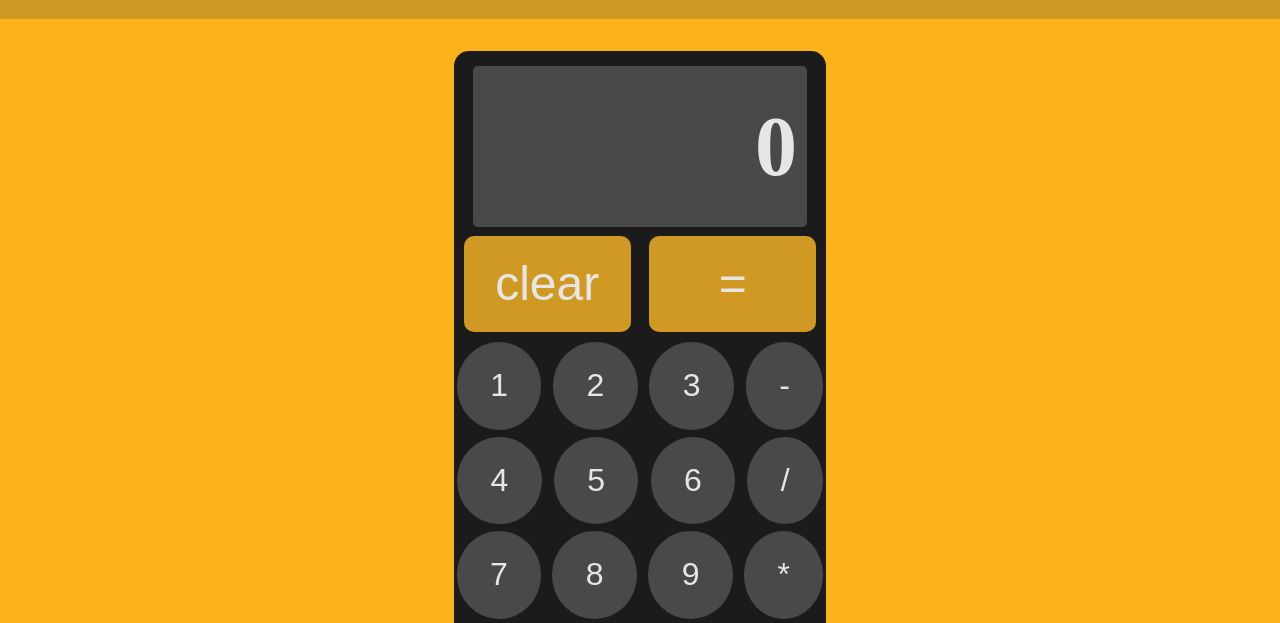
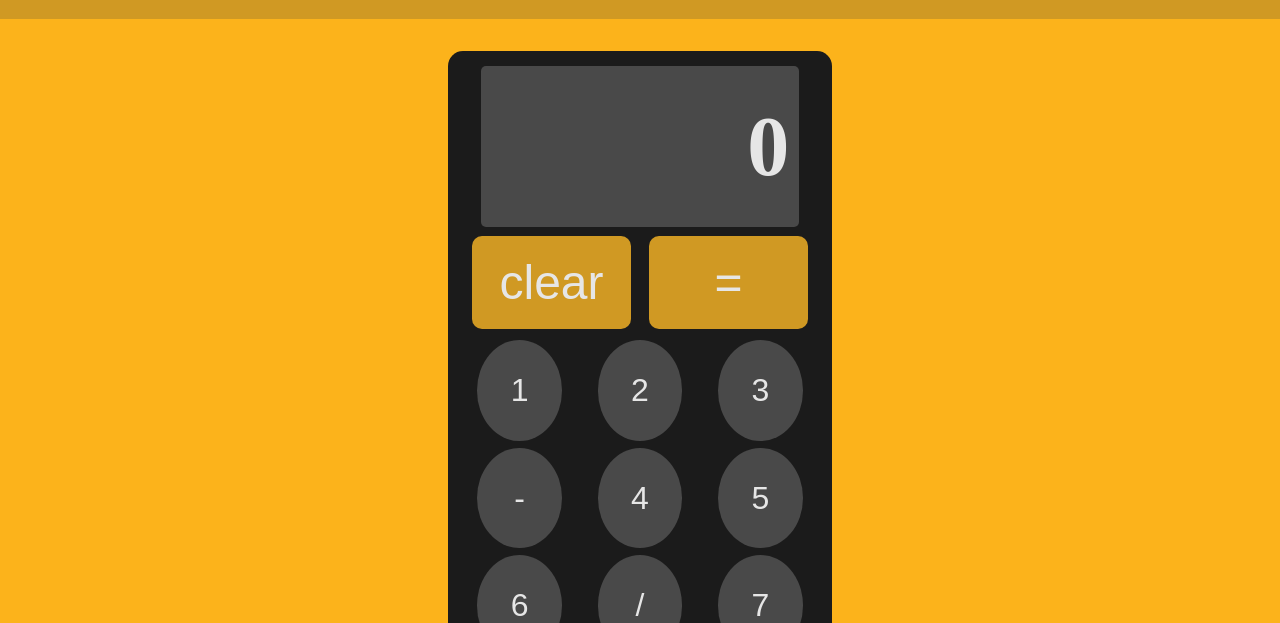
Before and after one commit to alexkozlovm/calculator, a plain HTML site: page index.html in a window 1280 px wide. Shown: the part 172-795 px from the top of the page. Drawn offline with Linux system fonts and the light colour scheme.

Commit message:
sizing tweaks

```diff
--- a/styles.css
+++ b/styles.css
@@ -46,7 +46,8 @@ button {
 .small-button {
     background-color: var(--clr-slate);
     border-radius: 50%;
-    padding: 6.8% 9%;
+    width: 24%;
+    padding: 9% 0;
     font-size: 2rem;
     transition: all 0.3s ease;
 }
@@ -58,10 +59,10 @@ footer {
 }
 #calculator {
     background-color: var(--clr-secondary);
-    width: 29%;
+    width: 30%;
     height: auto;
     margin: 2rem auto;
-    padding-top: 15px;
+    padding: 15px;
     border-radius: 15px;
     animation: slideIn 1s;
 }
```
